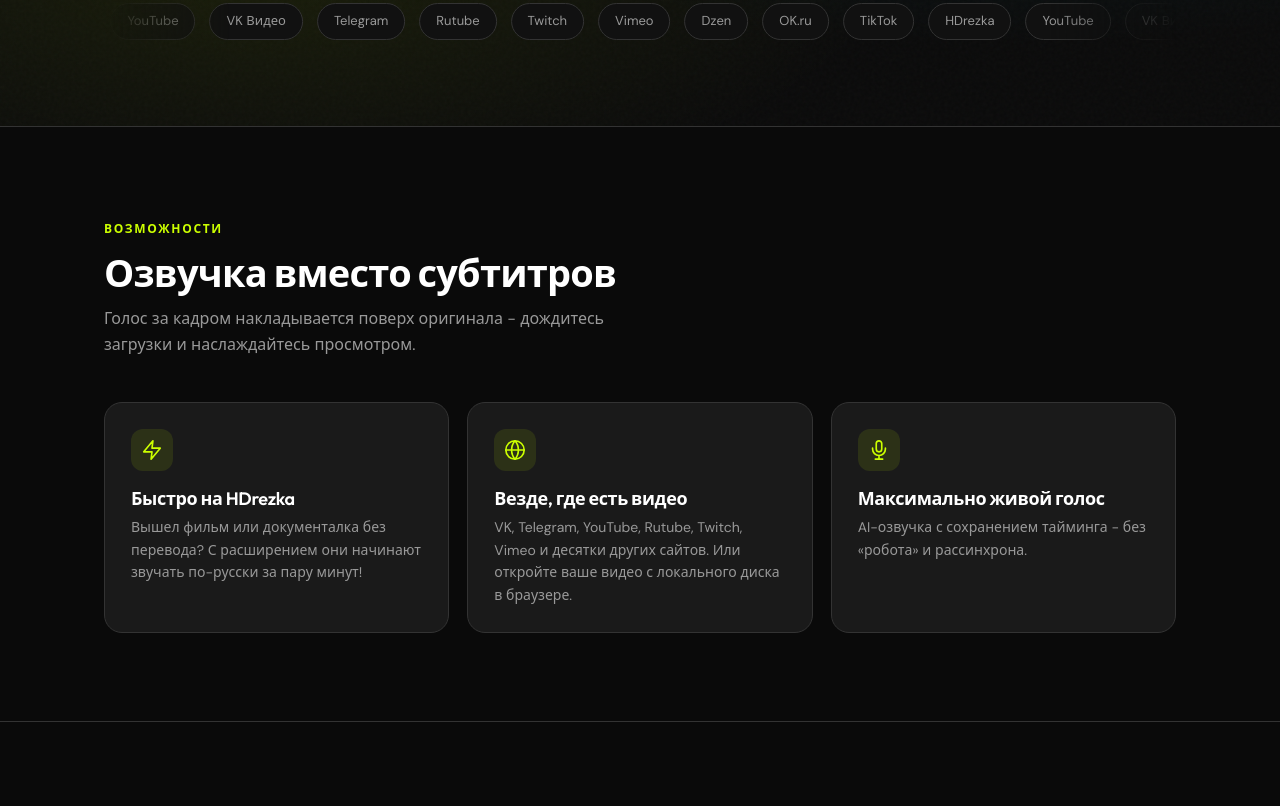
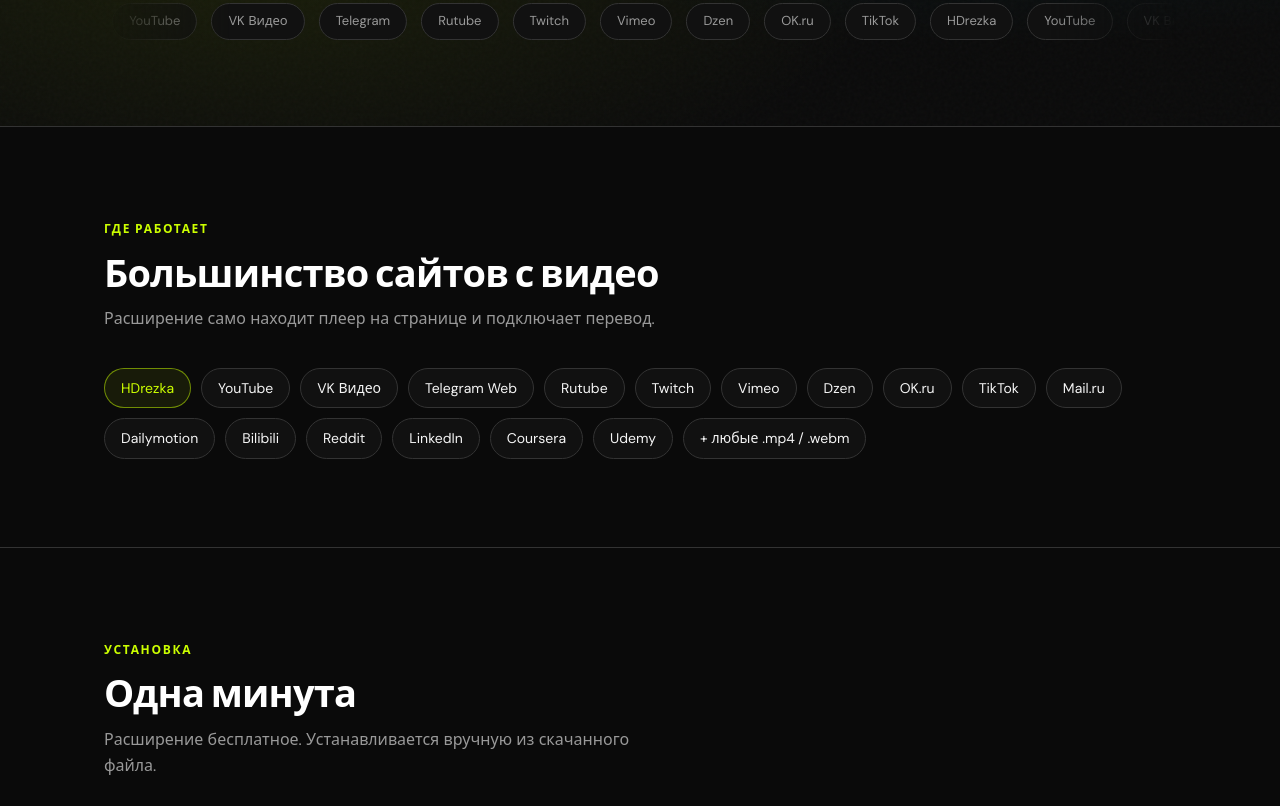
Before and after one commit to CityStas/dubbed, a plain HTML site: page index.html in a window 1280 px wide. Shown: the part 674-1480 px from the top of the page. Drawn offline with Linux system fonts and the light colour scheme.

Commit message:
Лендинг: убран блок «Возможности» и пункт меню

```diff
--- a/index.html
+++ b/index.html
@@ -108,13 +108,6 @@
   .block h2{margin-top:12px;font-size:clamp(26px,3.4vw,38px);font-weight:700}
   .block .lead{margin-top:12px;max-width:560px;color:var(--text-muted);font-size:16px}
 
-  .cards{margin-top:44px;display:grid;grid-template-columns:repeat(auto-fit,minmax(240px,1fr));gap:18px}
-  .card{background:var(--card);border:1px solid var(--border);border-radius:18px;padding:26px;transition:background .2s,border-color .2s,transform .2s}
-  .card:hover{background:var(--card-hover);border-color:var(--border-light);transform:translateY(-2px)}
-  .card .ico{width:42px;height:42px;border-radius:12px;display:flex;align-items:center;justify-content:center;background:rgba(204,255,0,.10);color:var(--accent);margin-bottom:18px}
-  .card h3{font-size:18px;font-weight:600}
-  .card p{margin-top:8px;font-size:14px;color:var(--text-muted)}
-
   .sites{margin-top:36px;display:flex;flex-wrap:wrap;gap:10px}
   .sites span{padding:8px 16px;border:1px solid var(--border);border-radius:999px;font-size:14px;color:var(--text);background:var(--background-secondary)}
   .sites span.hot{border-color:rgba(204,255,0,.5);color:var(--accent);background:rgba(204,255,0,.07)}
@@ -173,7 +166,6 @@
       DUBBED
     </a>
     <nav class="nav-links">
-      <a href="#features">Возможности</a>
       <a href="#sites">Где работает</a>
       <a href="#install">Установка</a>
     </nav>
@@ -210,33 +202,6 @@
         <div class="track">
           <span>HDrezka</span><span>YouTube</span><span>VK Видео</span><span>Telegram</span><span>Rutube</span><span>Twitch</span><span>Vimeo</span><span>Dzen</span><span>OK.ru</span><span>TikTok</span>
           <span>HDrezka</span><span>YouTube</span><span>VK Видео</span><span>Telegram</span><span>Rutube</span><span>Twitch</span><span>Vimeo</span><span>Dzen</span><span>OK.ru</span><span>TikTok</span>
-        </div>
-      </div>
-    </div>
-  </section>
-
-  <!-- FEATURES -->
-  <section class="block" id="features">
-    <div class="wrap">
-      <span class="kicker">Возможности</span>
-      <h2>Озвучка вместо субтитров</h2>
-      <p class="lead">Голос за кадром накладывается поверх оригинала - дождитесь загрузки и наслаждайтесь просмотром.</p>
-
-      <div class="cards">
-        <div class="card">
-          <div class="ico"><svg width="22" height="22" viewBox="0 0 24 24" fill="none" stroke="currentColor" stroke-width="1.8" stroke-linecap="round" stroke-linejoin="round"><path d="M13 2 3 14h9l-1 8 10-12h-9l1-8z"/></svg></div>
-          <h3>Быстро на HDrezka</h3>
-          <p>Вышел фильм или документалка без перевода? С расширением они начинают звучать по-русски за пару минут!</p>
-        </div>
-        <div class="card">
-          <div class="ico"><svg width="22" height="22" viewBox="0 0 24 24" fill="none" stroke="currentColor" stroke-width="1.8" stroke-linecap="round" stroke-linejoin="round"><circle cx="12" cy="12" r="10"/><path d="M2 12h20M12 2a15.3 15.3 0 0 1 0 20 15.3 15.3 0 0 1 0-20z"/></svg></div>
-          <h3>Везде, где есть видео</h3>
-          <p>VK, Telegram, YouTube, Rutube, Twitch, Vimeo и десятки других сайтов. Или откройте ваше видео с локального диска в браузере.</p>
-        </div>
-        <div class="card">
-          <div class="ico"><svg width="22" height="22" viewBox="0 0 24 24" fill="none" stroke="currentColor" stroke-width="1.8" stroke-linecap="round" stroke-linejoin="round"><path d="M12 2a3 3 0 0 0-3 3v6a3 3 0 0 0 6 0V5a3 3 0 0 0-3-3z"/><path d="M19 10v1a7 7 0 0 1-14 0v-1M12 18v4M8 22h8"/></svg></div>
-          <h3>Максимально живой голос</h3>
-          <p>AI-озвучка с сохранением тайминга - без «робота» и рассинхрона.</p>
         </div>
       </div>
     </div>
```
